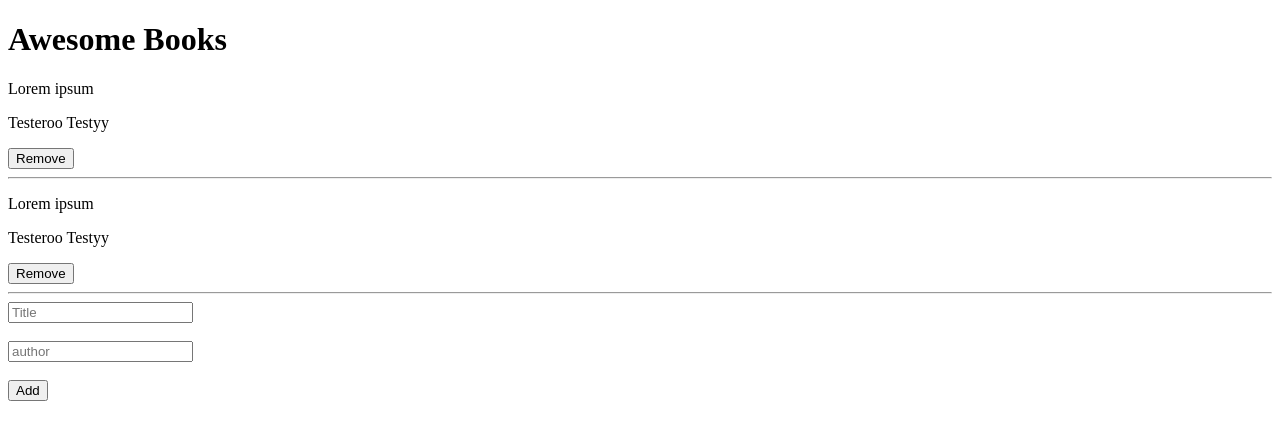
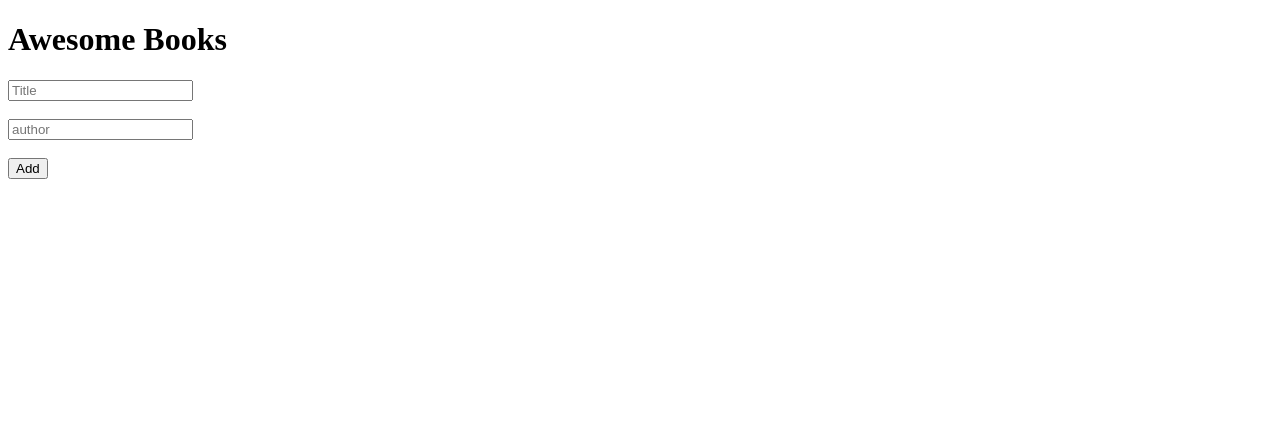
Before and after one commit to Fombi-Favour/Awesome-books, a website: page index.html in a window 1280 px wide. Drawn offline with Linux system fonts and the light colour scheme.

Commit message:
Update index.html

```diff
--- a/index.html
+++ b/index.html
@@ -1,33 +1,24 @@
 <!DOCTYPE html>
 <html lang="en">
-<head>
-    <meta charset="UTF-8">
-    <meta http-equiv="X-UA-Compatible" content="IE=edge">
-    <meta name="viewport" content="width=device-width, initial-scale=1.0">
+  <head>
+    <meta charset="UTF-8" />
+    <meta http-equiv="X-UA-Compatible" content="IE=edge" />
+    <meta name="viewport" content="width=device-width, initial-scale=1.0" />
     <title>Awesome Books</title>
-</head>
-<body>
+  </head>
+  <body>
     <h1>Awesome Books</h1>
-    <div class="book-list">
-        <div class="books">
-            <p>Lorem ipsum</p>
-            <p>Testeroo Testyy</p>
-            <button type="button">Remove</button>
-            <hr>
-        </div>
-        <div class="books">
-            <p>Lorem ipsum</p>
-            <p>Testeroo Testyy</p>
-            <button type="button">Remove</button>
-            <hr>
-        </div>
-        <div class="add-book">
-            <input type="text"class="input-col" placeholder="Title">
-            <br><br>
-            <input type="text" class="input-col" placeholder="author">
-            <br><br>
-            <button type="button" class="btn-add">Add</button>
-        </div>
+    <!-- books list -->
+    <div class="book-list"></div>
+    <div class="add-book">
+      <form id="forms">
+        <input type="text" id="name" class="input-col" placeholder="Title" required />
+        <br /><br />
+        <input type="text" id="author" class="input-col" placeholder="author" required />
+        <br /><br />
+        <button type="button" class="btn-add">Add</button>
+      </form>
     </div>
-</body>
+    <script src="/scripts/books.js"></script>
+  </body>
 </html>
```
